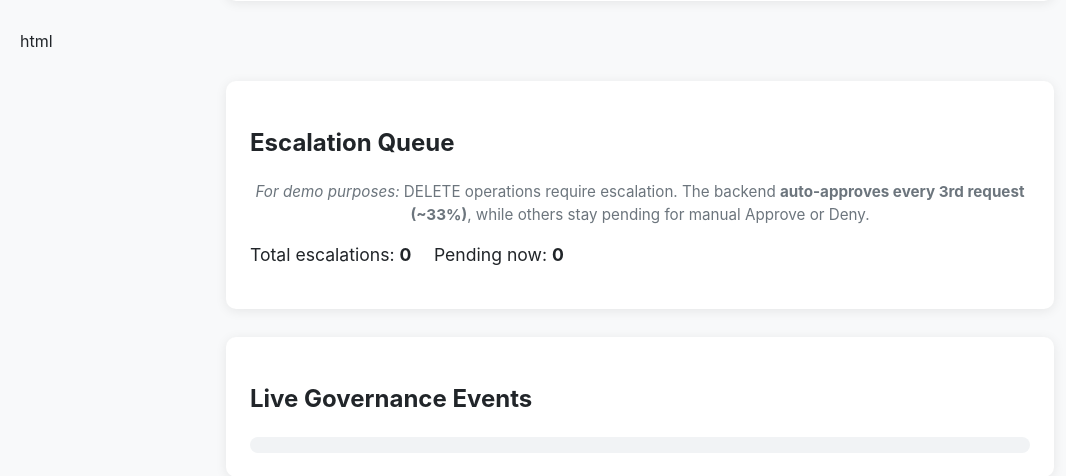
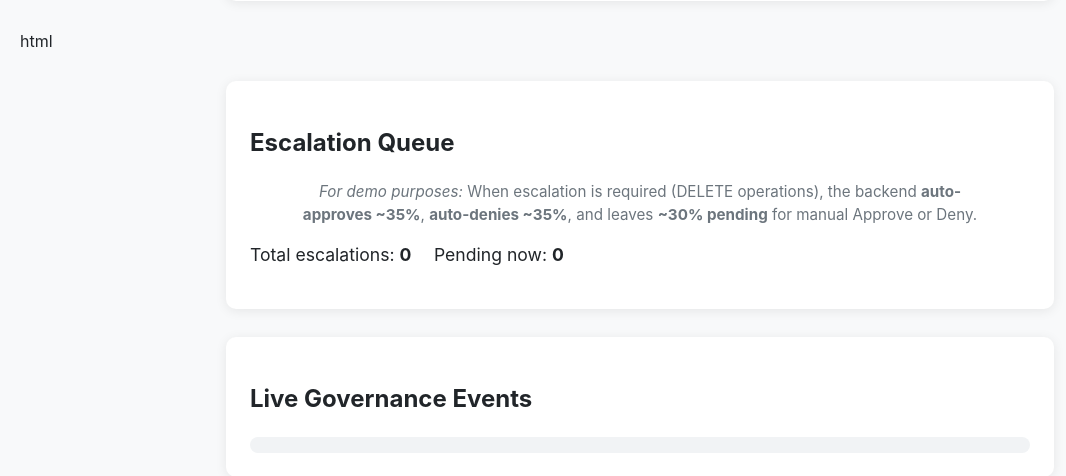
Before and after one commit to babyblueviper1/ai-governance-architecture, a Python web app: template drvl-demo/templates/index.html in a window 1280 px wide. Shown: the part 778-1254 px from the top of the page, without its empty margins (0-1066 px from the left). Run offline with Jinja, Linux system fonts and the light colour scheme; the template is opened without the code that fills it, so the values that code supplies are empty.

Commit message:
. nodes eternal

```diff
--- a/drvl-demo/templates/index.html
+++ b/drvl-demo/templates/index.html
@@ -215,15 +215,18 @@ html
 <div class="panel">
     <h2>Escalation Queue</h2>
 
-    <p style="color: #6c757d; font-size: 0.95rem; margin: 8px 0 16px; text-align: center;">
-        <em>For demo purposes:</em> DELETE operations require escalation. The backend <strong>auto-approves every 3rd request (~33%)</strong>,
-        while others stay pending for manual Approve or Deny.
+    <p style="color: #6c757d; font-size: 0.95rem; margin: 8px 0 16px; text-align: center; max-width: 680px; margin-left: auto; margin-right: auto;">
+        <em>For demo purposes:</em> When escalation is required (DELETE operations), the backend
+        <strong>auto-approves ~35%</strong>,
+        <strong>auto-denies ~35%</strong>,
+        and leaves <strong>~30% pending</strong> for manual Approve or Deny.
     </p>
 
     <div class="stats-row">
         Total escalations: <b><span id="totalEscalations">0</span></b>
         Pending now: <b><span id="pendingCount">0</span></b>
     </div>
+
     <div id="escalationQueue"></div>
 </div>
 
```
